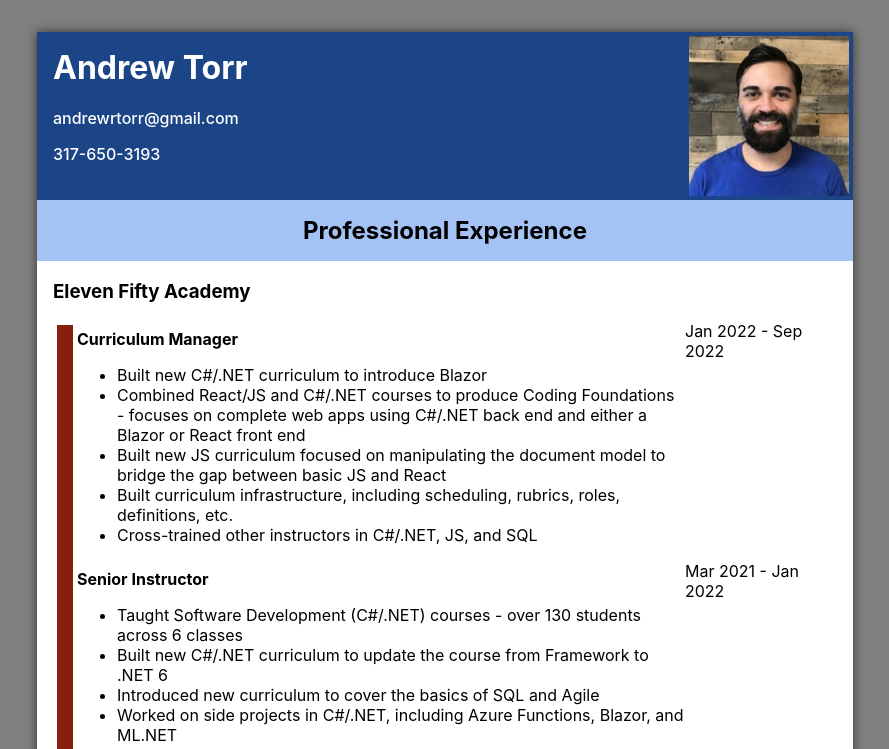
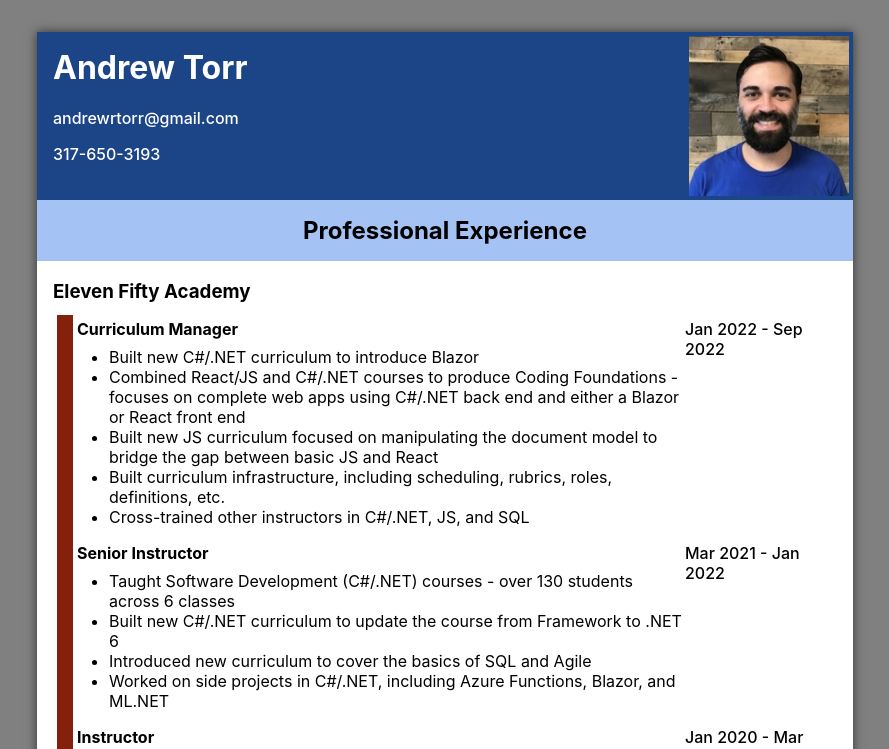
Before and after one commit to AndroidDoctorr/my-site-test, a React (Create React App) app: page / in a window 1280 px wide. Shown: the top 749 px of the page, without its empty margins (195-1084 px from the left). Built offline with nearby package versions, Linux system fonts and the light colour scheme.

Commit message:
adjusted experience item paddings and margins

```diff
--- a/src/components/Experience/Experience.css
+++ b/src/components/Experience/Experience.css
@@ -5,6 +5,7 @@
 
 .experience-title {
     padding: 0 1rem;
+    margin-bottom: 0.5rem;
 }
 
 .experience-colorBar {
@@ -35,9 +36,12 @@
 }
 
 .role-duties {
-
+    margin: 0.5rem 0;
+    padding-inline-start: 2rem;
 }
 
 .role-date {
     flex: 20%;
+    font-weight: 500;
+    padding-top: 0.5rem;
 }
```
